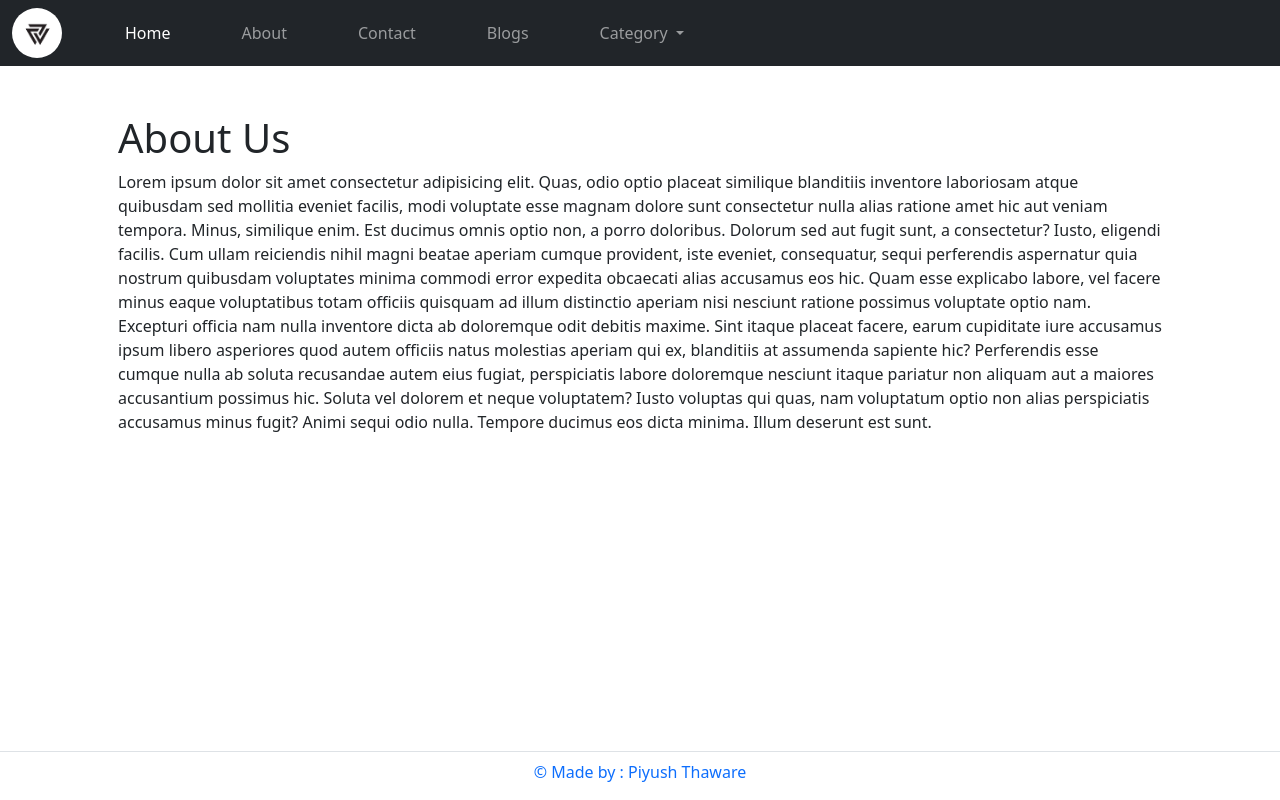
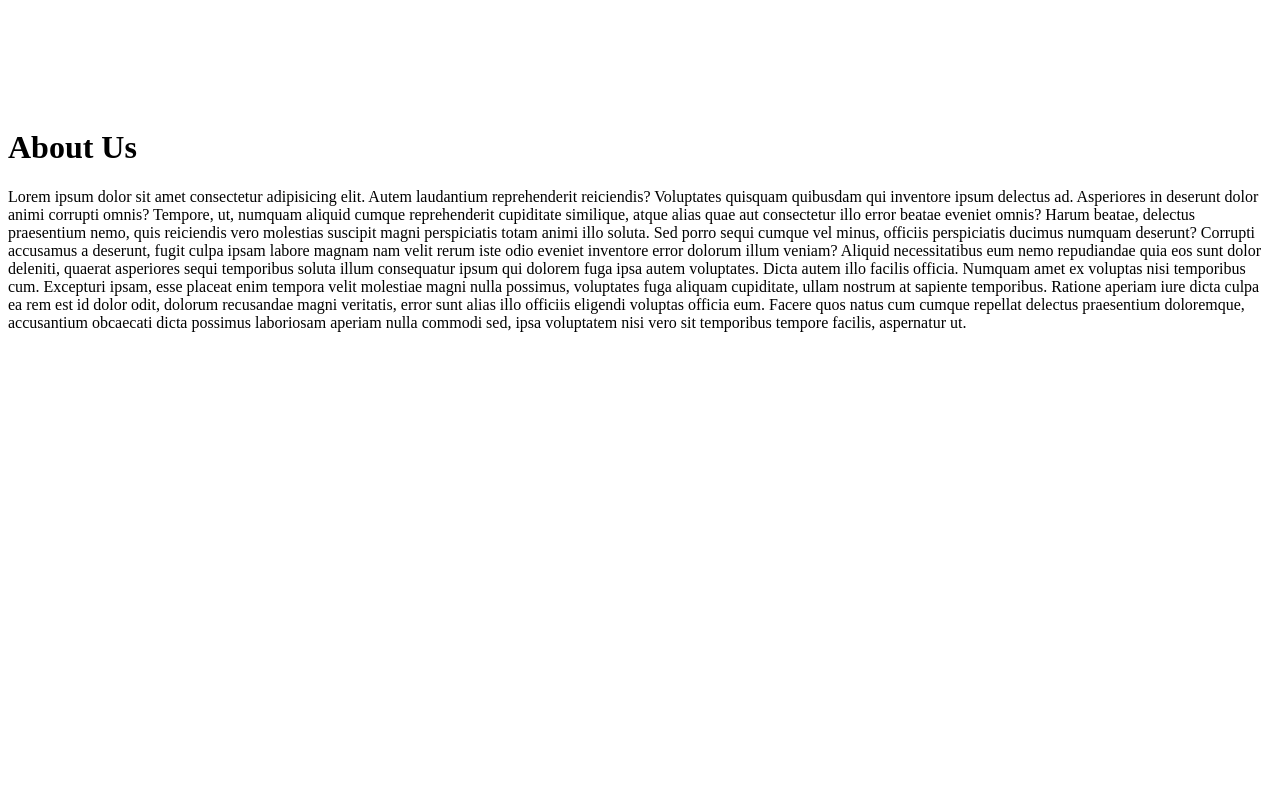
Before and after one commit to PiyushThaware07/iblogger, a Django app: page /about in a window 1280 px wide. Run offline with Django 4.2, Linux system fonts and the light colour scheme.

Commit message:
about changes

```diff
--- a/websites/templates/websites/about.html
+++ b/websites/templates/websites/about.html
@@ -1,26 +1,45 @@
-{% extends 'websites/home.html' %}
+<!DOCTYPE html>
+<html lang="en">
 
-{% block title %}<title>About us</title>{% endblock title %}
+<head>
+    <meta charset="UTF-8">
+    <meta http-equiv="X-UA-Compatible" content="IE=edge">
+    <meta name="viewport" content="width=device-width, initial-scale=1.0">
+    <title>About</title>
 
-{% block content %}
-<div class="container p-5">
-    <h1>About Us</h1>
-    <p>Lorem ipsum dolor sit amet consectetur adipisicing elit. Quas, odio optio placeat similique blanditiis inventore
-        laboriosam atque quibusdam sed mollitia eveniet facilis, modi voluptate esse magnam dolore sunt consectetur
-        nulla alias ratione amet hic aut veniam tempora. Minus, similique enim. Est ducimus omnis optio non, a porro
-        doloribus. Dolorum sed aut fugit sunt, a consectetur? Iusto, eligendi facilis. Cum ullam reiciendis nihil magni
-        beatae aperiam cumque provident, iste eveniet, consequatur, sequi perferendis aspernatur quia nostrum quibusdam
-        voluptates minima commodi error expedita obcaecati alias accusamus eos hic. Quam esse explicabo labore, vel
-        facere minus eaque voluptatibus totam officiis quisquam ad illum distinctio aperiam nisi nesciunt ratione
-        possimus voluptate optio nam. Excepturi officia nam nulla inventore dicta ab doloremque odit debitis maxime.
-        Sint itaque placeat facere, earum cupiditate iure accusamus ipsum libero asperiores quod autem officiis natus
-        molestias aperiam qui ex, blanditiis at assumenda sapiente hic? Perferendis esse cumque nulla ab soluta
-        recusandae autem eius fugiat, perspiciatis labore doloremque nesciunt itaque pariatur non aliquam aut a maiores
-        accusantium possimus hic. Soluta vel dolorem et neque voluptatem? Iusto voluptas qui quas, nam voluptatum optio
-        non alias perspiciatis accusamus minus fugit? Animi sequi odio nulla. Tempore ducimus eos dicta minima. Illum
-        deserunt est sunt.
-    </p>
-</div>
-{% endblock content %}
+    <style>
+        .container .row {
+            height: 100px;
+        }
+        .container h1
+        {
+            font-weight:700;
+        }
+    </style>
+</head>
 
-{% block fixed %}fixed-bottom{% endblock fixed %}
+<body>
+    <div class="emptybox" id="ScrollAbout"></div>
+    <div class="container">
+        <div class="row"></div>
+        <h1 class="font-weight-bold">About Us</h1>
+        <p>Lorem ipsum dolor sit amet consectetur adipisicing elit. Autem laudantium reprehenderit reiciendis?
+            Voluptates quisquam quibusdam qui inventore ipsum delectus ad. Asperiores in deserunt dolor animi corrupti
+            omnis? Tempore, ut, numquam aliquid cumque reprehenderit cupiditate similique, atque alias quae aut
+            consectetur illo error beatae eveniet omnis? Harum beatae, delectus praesentium nemo, quis reiciendis vero
+            molestias suscipit magni perspiciatis totam animi illo soluta. Sed porro sequi cumque vel minus, officiis
+            perspiciatis ducimus numquam deserunt? Corrupti accusamus a deserunt, fugit culpa ipsam labore magnam nam
+            velit rerum iste odio eveniet inventore error dolorum illum veniam? Aliquid necessitatibus eum nemo
+            repudiandae quia eos sunt dolor deleniti, quaerat asperiores sequi temporibus soluta illum consequatur ipsum
+            qui dolorem fuga ipsa autem voluptates. Dicta autem illo facilis officia. Numquam amet ex voluptas nisi
+            temporibus cum. Excepturi ipsam, esse placeat enim tempora velit molestiae magni nulla possimus, voluptates
+            fuga aliquam cupiditate, ullam nostrum at sapiente temporibus. Ratione aperiam iure dicta culpa ea rem est
+            id dolor odit, dolorum recusandae magni veritatis, error sunt alias illo officiis eligendi voluptas officia
+            eum. Facere quos natus cum cumque repellat delectus praesentium doloremque, accusantium obcaecati dicta
+            possimus laboriosam aperiam nulla commodi sed, ipsa voluptatem nisi vero sit temporibus tempore facilis,
+            aspernatur ut.
+        </p>
+    </div>
+</body>
+
+</html>
--- a/websites/templates/websites/home.html
+++ b/websites/templates/websites/home.html
@@ -10,7 +10,15 @@
 
     {% block title %}<title>Home</title>{% endblock title %}
 
-    <style>{% block css %}{% endblock css %}</style>
+    <style>
+        {
+            % block css %
+        }
+
+            {
+            % endblock css %
+        }
+    </style>
 
 
 
@@ -22,9 +30,17 @@
     <link rel="stylesheet" href="{% static 'css/main.css' %}">
 
     <style>
-        body
-        {
+        body {
             overflow-X: hidden;
+        }
+
+        #banner {
+            height: 550px;
+            width: 100%;
+            background-image: url("/static/img/flower.jpg");
+            background-position: center;
+            background-repeat: no-repeat;
+            background-size: cover;
         }
     </style>
 
@@ -32,9 +48,9 @@
 
 <body>
     <!-- Navbar start -->
-    <nav class="navbar navbar-expand-lg bg-dark navbar-dark">
+    <nav class="navbar navbar-expand-lg bg-black navbar-dark">
         <div class="container-fluid">
-            <a href="/" class="title-img"><img src="{% static 'img/logo.png' %}" alt=""></a>
+            <a href="/" class="title-img"><img src="{% static 'img/logo.png' %}" alt="loading.."></a>
             <button class="navbar-toggler" type="button" data-bs-toggle="collapse"
                 data-bs-target="#navbarSupportedContent" aria-controls="navbarSupportedContent" aria-expanded="false"
                 aria-label="Toggle navigation">
@@ -47,7 +63,7 @@
                     </li>
 
                     <li class="nav-item">
-                        <a class="nav-link" href="{% url 'about-index' %}">About</a>
+                        <a class="nav-link" href="/#ScrollAbout">About</a>
                     </li>
                     <li class="nav-item">
                         <a class="nav-link" href="{% url 'contact-index' %}">Contact</a>
@@ -62,7 +78,8 @@
                     </li> -->
 
                     <li class="nav-item dropdown">
-                        <a class="nav-link dropdown-toggle" href="#" role="button" data-bs-toggle="dropdown" aria-expanded="false">
+                        <a class="nav-link dropdown-toggle" href="#" role="button" data-bs-toggle="dropdown"
+                            aria-expanded="false">
                             Category
                         </a>
                         <ul class="dropdown-menu">
@@ -74,48 +91,20 @@
                         </ul>
                     </li>
                 </ul>
+                <form class="d-flex" role="search" method="get" action="{% url 'search-index' %}">
+                    <input class="form-control me-2" type="search" placeholder="Search" aria-label="Search" name="query"
+                        id="query">
+                    <button class="btn btn-primary" type="submit">Search</button>
+                </form>
             </div>
         </div>
     </nav>
     <!-- Navbar ends -->
-
+    <div class="container-fluid bg-white p-0">
         {% block content %}
+        <div class="container-fluid" id="banner"></div>
         <section>
-        <div class="videos">
-            <video src="../../../static/videos/Video1.mp4" autoplay loop muted></video>
-        </div>
-
-        <h1 class="text-center mt-3 text-primary text-decoration-underline lh-lg" style="font-size: 3.2rem ;font-family: 'Gill Sans', 'Gill Sans MT', Calibri, 'Trebuchetz MS', sans-serif; font-weight: 600;">
-        <span class="text-black">Welcome to iBlogger</span></h1>
-        <div class=" container col-xl-8 px-2">
-            <div class="row flex-lg-row-reverse align-items-center g-5 py-5">
-                <div class="col-10 col-sm-8 col-lg-6">
-                    <img src="https://4kwallpapers.com/images/walls/thumbs_3t/57.jpg" class="d-block mx-lg-auto img-fluid title-img" alt="Bootstrap Themes" width="700" height="500" loading="lazy">
-                </div>
-                <div class="col-lg-6">
-                    <h2 class="display-5 fw-bold lh-1 mb-3">Blogs</h2>
-                    <p class="lead">Lorem ipsum dolor sit amet, consectetur adipisicing elit. Corrupti debitis necessitatibus voluptas incidunt sunt tempore suscipit culpa recusandae expedita illum?</p>
-
-                    <a href="{% url 'blog-index' %}" class="btn btn-primary btn-lg px-4">Blogs</a>
-                </div>
-            </div>
-        </div>
-
-        <div class="container col-xxl-8 px-4 py-5">
-            <div class="row flex-lg-row-reverse align-items-center g-5 py-5">
-
-                <div class="col-lg-6">
-                    <h2 class="display-5 fw-bold lh-1 mb-3">Codes</h2>
-                    <p class="lead">Lorem ipsum dolor sit amet consectetur adipisicing elit. Nobis quisquam accusantium molestias animi nihil ullam voluptates laudantium? Officiis, voluptates dolorum?</p>
-                    <a href="{% url 'code-index' %}" class="btn btn-primary btn-lg px-4">Codes</a>
-
-                </div>
-
-                <div class="col-10 col-sm-8 col-lg-6">
-                    <img src="https://4kwallpapers.com/images/walls/thumbs_3t/8745.jpeg" class="d-block mx-lg-auto img-fluid" alt="Bootstrap Themes" width="700" height="500" loading="lazy">
-                </div>
-            </div>
-        </div>
+            {% include 'websites/about.html' %}
         </section>
         {% endblock content %}
 
@@ -124,6 +113,8 @@
             <p class="col-12 text-primary text-center mt-2">© Made by : Piyush Thaware</p>
         </footer>
 
+    </div>
+
     <script src="https://cdn.jsdelivr.net/npm/bootstrap@5.2.2/dist/js/bootstrap.bundle.min.js"
         integrity="sha384-OERcA2EqjJCMA+/3y+gxIOqMEjwtxJY7qPCqsdltbNJuaOe923+mo//f6V8Qbsw3"
         crossorigin="anonymous"></script>
--- a/websites/urls.py
+++ b/websites/urls.py
@@ -7,4 +7,5 @@ urlpatterns = [
     path('about',views.about,name='about-index'),
     path('contact',views.contact,name='contact-index'),
     path('code',views.code,name='code-index'),
+    path('search',views.search,name='search-index'),
 ]
--- a/websites/views.py
+++ b/websites/views.py
@@ -1,5 +1,5 @@
 from django.shortcuts import render,HttpResponse
-from blog.models import Category
+from blog.models import Category,Blogs
 from .models import Contact
 # Messages
 from django.contrib import messages
@@ -33,3 +33,20 @@ def contact(request):
 
 def code(request):
     return HttpResponse("code")
+
+def search(request):
+
+    cats = Category.objects.all()
+    search_item = request.GET.get('query')
+    if len(search_item) > 50:
+        blog = Blogs.objects.none()
+    else:
+        blogTitle = Blogs.objects.filter(title__icontains = search_item)
+        blogContent = Blogs.objects.filter(content__icontains = search_item)
+        blogAuthor = Blogs.objects.filter(author__icontains = search_item)
+        blog = blogTitle.union(blogContent,blogAuthor)
+
+    if blog.count() == 0:
+        messages.error(request, "Please fill the search correctly")
+    dict = {'allPosts':blog,'query':search_item,'cats':cats}
+    return render(request, 'websites/search.html',dict)
```
Also changed, not shown: websites/templates/websites/contact.html (+5 -5 lines), websites/templates/websites/search.html (added, +56 -0 lines), db.sqlite3, media/1.jpg (added), media/1_KNbW3Fd.jpg (added), static/img/flower.jpg (added), 1 other file. Lines whose indentation alone changed are shown as unchanged.
